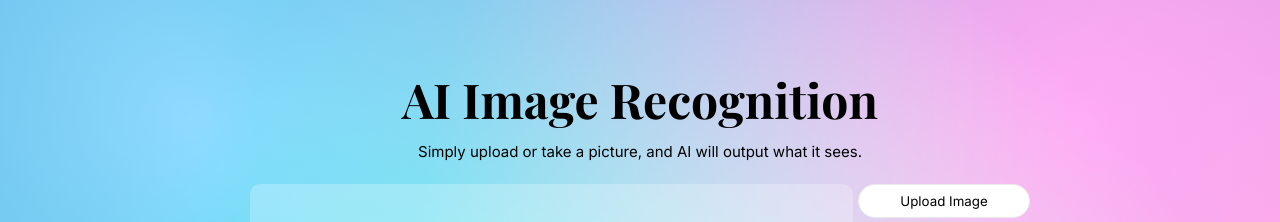
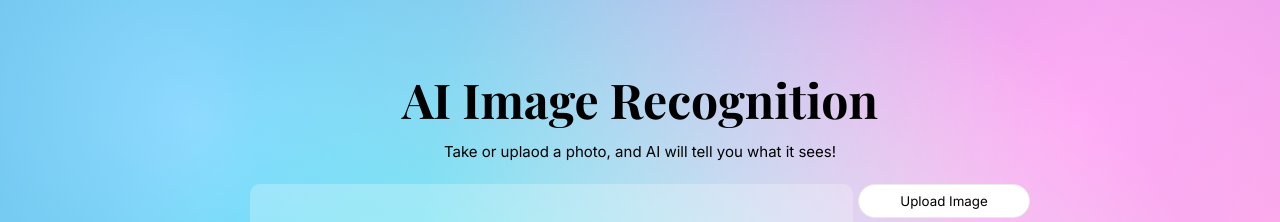
Before and after one commit to carina-codes/ai-image-recognition, a website: page index.html in a window 1280 px wide. Shown: the top 222 px of the page. Drawn offline with nearby package versions, Linux system fonts and the light colour scheme; a web font is replaced by a local one.

Commit message:
description

```diff
--- a/index.html
+++ b/index.html
@@ -16,7 +16,7 @@
 
     <header>
       <h1>AI Image Recognition</h1>
-      <p>Simply upload or take a picture, and AI will output what it sees.</p>
+      <p>Take or uplaod a photo, and AI will tell you what it sees!</p>
     </header>
 
     <div id="input">
```
